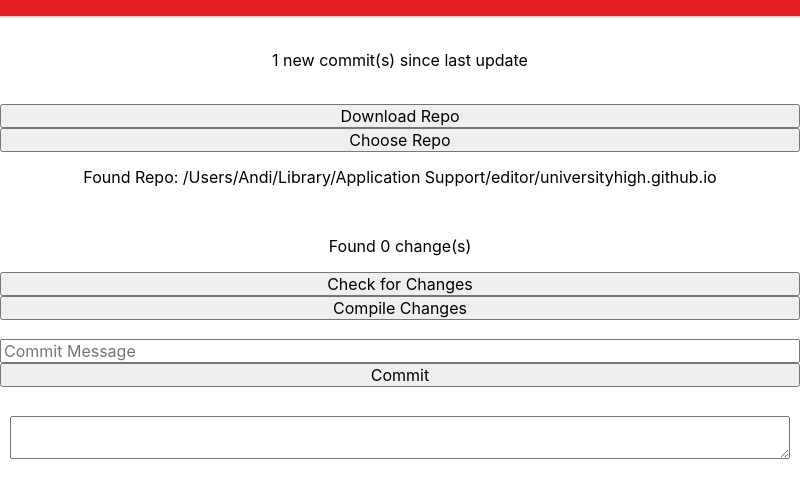
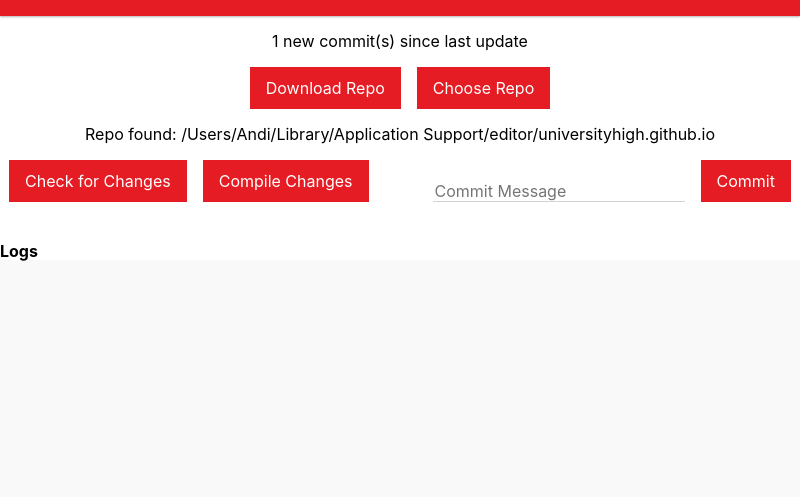
Before and after one commit to UniversityHigh/editor, an Electron app: page index.html in a window 800 px wide. Shown: the part 51-548 px from the top of the page. Drawn offline with Linux system fonts and the light colour scheme.

Commit message:
Basic styling example.

```diff
--- a/css/theme.css
+++ b/css/theme.css
@@ -5,6 +5,11 @@
 html, body, main {
 	width: 100%;
 	height: 100%;
+}
+
+hr {
+	margin-left: 0;
+	margin-right: 0;
 }
 
 .navbar {
@@ -42,9 +47,24 @@ html, body, main {
 	background-color: #e51c23;
 	text-decoration: none;
 	color: white;
+	border: none;
 }
 
 .button:hover {
 	transition: all .25s ease;
 	background-color: #e93f45;
+	cursor: pointer;
 }
+
+.input {
+	border: 0;
+	border-bottom: 1px solid lightgray;
+	outline: none;
+}
+
+#log {
+	border: 0;
+	outline: none;
+	resize: none;
+	background-color: rgba(0, 0, 0, .025);
+}
--- a/index.html
+++ b/index.html
@@ -21,23 +21,26 @@
 				<li v-for="link in nav"><a href="javascript:void(0);">{{ link.name }}</a></li>
 			</ul>
 		</header>
-		<br>
-		<p class = "center">1 new commit(s) since last update</p>
-		<br>
-		<button class = "btn">Download Repo</button>
-		<button class = "btn">Choose Repo</button>
-		<p class = "center">Found Repo: /Users/Andi/Library/Application Support/editor/universityhigh.github.io</p>
-		<br>
-		<p class = "center">Found 0 change(s)</p>
-		<button class = "btn">Check for Changes</button>
-		<button class = "btn">Compile Changes</button>
-		<br>
-		<input type = "text" placeholder = "Commit Message"></input>
-		<button class = "btn">Commit</button>
+
+		<p class="center">1 new commit(s) since last update</p>
+
+		<section class="flex items-center justify-center">
+			<button class="button mr1">Download Repo</button>
+			<button class="button ml1">Choose Repo</button>
+		</section>
+
+		<p class="center">Repo found: /Users/Andi/Library/Application Support/editor/universityhigh.github.io</p>
+
+		<section class="flex items-end justify-center mb1">
+			<button class="button mr1">Check for Changes</button>
+			<button class="button ml1">Compile Changes</button>
+			<input class="input mr2 ml4" type="text" placeholder="Commit Message"></input>
+			<button class="button">Commit</button>
+		</section>
+
 		<!--v-for section for each page (similar to how nav is acquired) from GitHub data.-->
-		<br>
-		<textarea style = "margin: 10px !important;"></textarea>
-
+		<label for="log" class="bold mt3">Logs</label>
+		<textarea id="log" class="flex flex-auto"></textarea>
 	</main>
 </body>
 </html>
```
